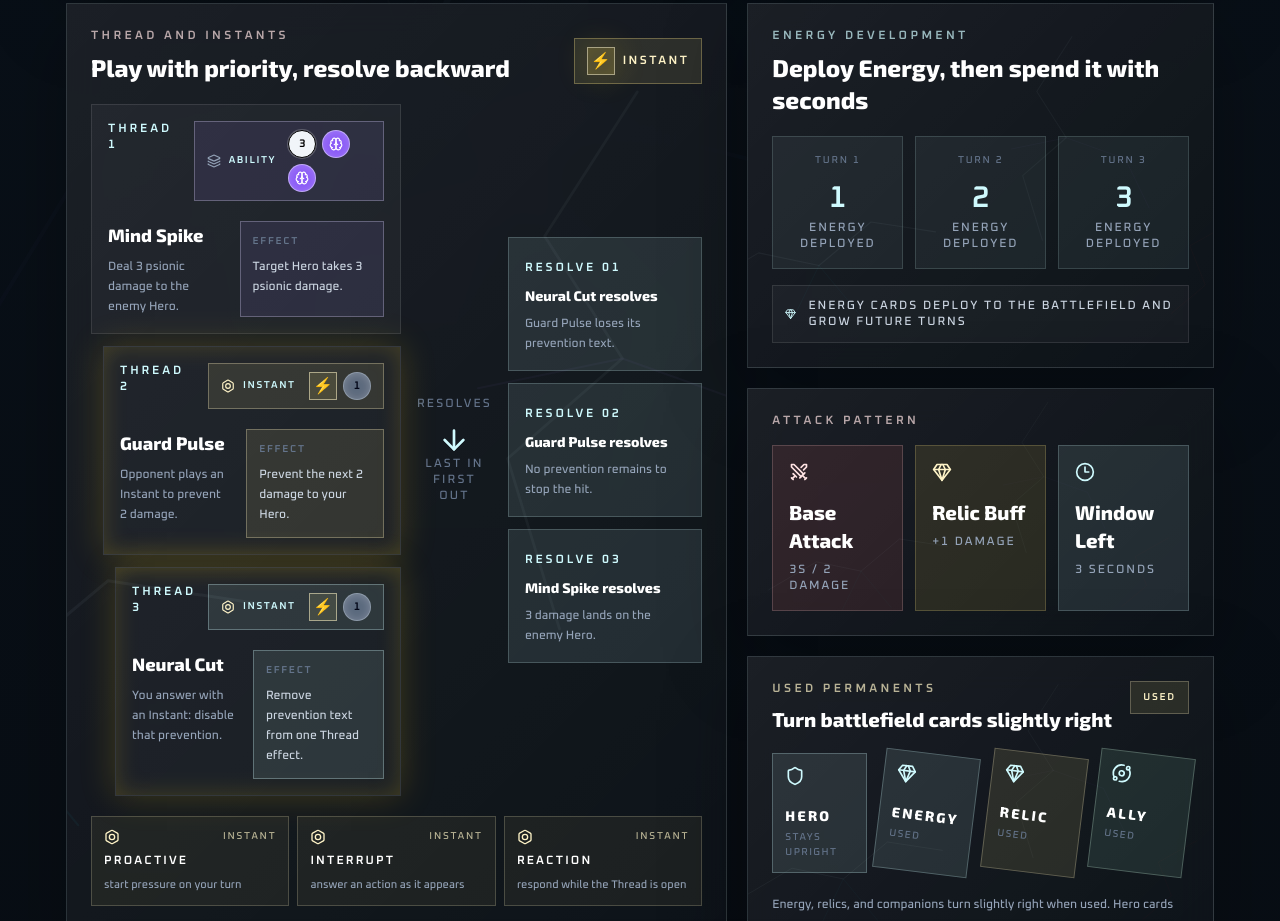
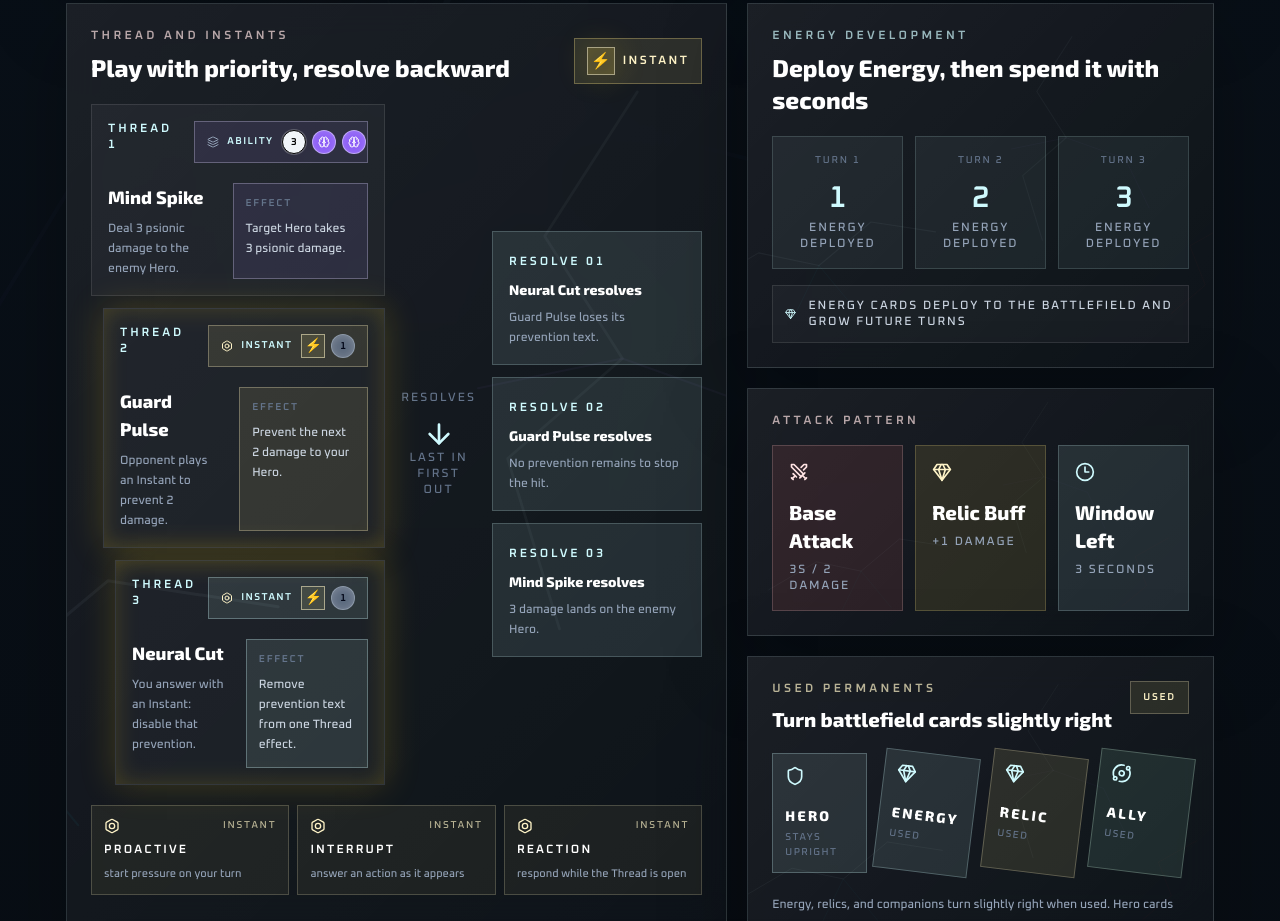
Before and after one commit to graillabxyz/fragmentsite, a Next.js app: page / in a window 1280 px wide. Shown: the part 3700-4621 px from the top of the page. Built offline with nearby package versions, Linux system fonts and the light colour scheme.

Commit message:
Tighten thread cost pips

```diff
--- a/src/components/fragment-landing.tsx
+++ b/src/components/fragment-landing.tsx
@@ -246,7 +246,7 @@ function FluxBadge({ label = "Flux" }: { label?: string }) {
 function TimeCostPip({ seconds }: { seconds: number }) {
   return (
     <span
-      className="inline-flex size-7 items-center justify-center rounded-full border border-black bg-slate-100 text-[11px] font-semibold leading-none text-black shadow-[0_0_0_1px_rgba(255,255,255,0.22)]"
+      className="inline-flex size-6 items-center justify-center rounded-full border border-black bg-slate-100 text-[10px] font-semibold leading-none text-black shadow-[0_0_0_1px_rgba(255,255,255,0.22)]"
       aria-label={`${seconds} seconds`}
       title={`${seconds} seconds`}
     >
@@ -258,7 +258,7 @@ function TimeCostPip({ seconds }: { seconds: number }) {
 function ColorlessEnergyPip({ value }: { value: number }) {
   return (
     <span
-      className="inline-flex size-7 items-center justify-center rounded-full border border-slate-300/45 bg-slate-500/85 text-[11px] font-semibold leading-none text-slate-950 shadow-[inset_0_1px_8px_rgba(255,255,255,0.22)]"
+      className="inline-flex size-6 items-center justify-center rounded-full border border-slate-300/45 bg-slate-500/85 text-[10px] font-semibold leading-none text-slate-950 shadow-[inset_0_1px_8px_rgba(255,255,255,0.22)]"
       aria-label={`${value} colorless Energy`}
       title={`${value} colorless Energy`}
     >
@@ -272,21 +272,21 @@ function ColoredEnergyPip({ energy }: { energy: ColoredEnergy }) {
 
   return (
     <span
-      className={`inline-flex size-7 items-center justify-center rounded-full border text-white shadow-[inset_0_1px_8px_rgba(255,255,255,0.18)] ${energy.className}`}
+      className={`inline-flex size-6 items-center justify-center rounded-full border text-white shadow-[inset_0_1px_8px_rgba(255,255,255,0.18)] ${energy.className}`}
       aria-label={energy.label}
       title={energy.label}
     >
-      <Icon className="size-3.5" />
+      <Icon className="size-3" />
     </span>
   );
 }
 
 function CostPips({ cost }: { cost: CardCost }) {
   return (
-    <span className="inline-flex flex-wrap items-center gap-1.5">
+    <span className="inline-flex flex-nowrap items-center gap-1.5">
       {cost.flux ? (
         <span
-          className="inline-flex size-7 items-center justify-center border border-amber-100/55 bg-amber-200/10 text-base leading-none text-amber-100"
+          className="inline-flex size-6 items-center justify-center border border-amber-100/55 bg-amber-200/10 text-sm leading-none text-amber-100"
           aria-label="Flux"
           title="Flux"
         >
@@ -607,9 +607,9 @@ function ThreadDemo() {
                 <span className="text-xs font-semibold uppercase tracking-[0.24em] text-cyan-100">
                   Thread {card.step}
                 </span>
-                <div className={`flex w-full items-center justify-between gap-3 border px-3 py-2 sm:w-auto sm:min-w-44 ${card.accent}`}>
-                  <span className="flex items-center gap-2 text-[10px] font-semibold uppercase tracking-[0.16em] text-cyan-100">
-                    {card.flux ? <Bolt className="size-3.5 text-amber-100" /> : <Layers3 className="size-3.5 text-slate-400" />}
+                <div className={`flex w-full items-center justify-between gap-2 border px-3 py-2 sm:w-auto sm:min-w-40 ${card.accent}`}>
+                  <span className="flex items-center gap-2 text-[10px] font-semibold uppercase tracking-[0.14em] text-cyan-100">
+                    {card.flux ? <Bolt className="size-3 text-amber-100" /> : <Layers3 className="size-3 text-slate-400" />}
                     {card.type}
                   </span>
                   <CostPips cost={card.cost} />
```
